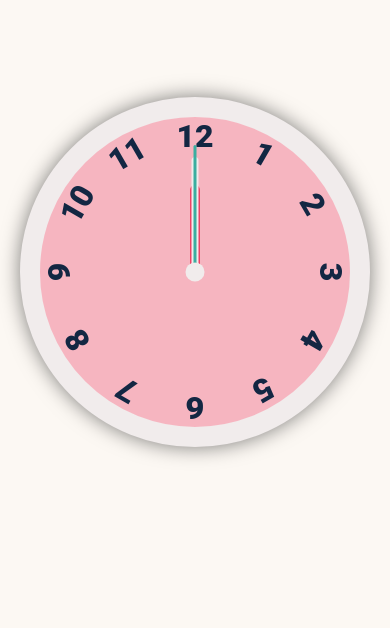
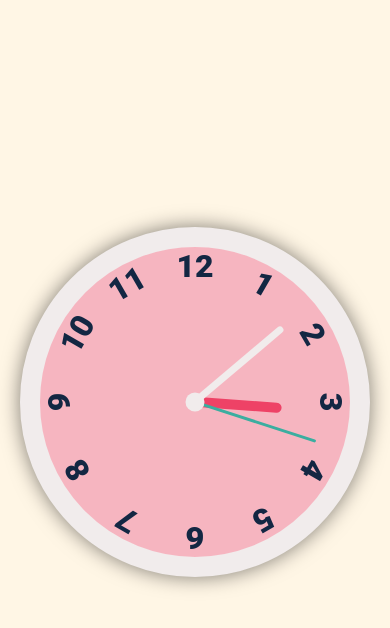
Before and after one commit to khadijaludhi/clock, a plain HTML site: page index.html in a window 390 px wide. Drawn offline with Linux system fonts and the light colour scheme.

Commit message:
updated Javascript and CSS

```diff
--- a/script.js
+++ b/script.js
@@ -0,0 +1,23 @@
+const hourHand = document.querySelector('[data-hour-hand]'); /* searches for an element that has the attribute data-hour-hand, the square brackets notation allows you to target an element based on a specific attribute */
+const minuteHand = document.querySelector('[data-minute-hand]');
+const secondHand = document.querySelector('[data-second-hand]');
+
+setInterval(setClock, 1000); /* calls the setClock function every 1000 milliseconds, ensures clock is updated every second */
+
+function setClock() {
+    const currentDate = new Date(); /*  object is created using the Date constructor to represent the current date and time.
+    When a constructor is called with new, it automatically creates and returns a new instance of the object type.*/
+    const secondsRatio = currentDate.getSeconds() / 60; /* gets the current seconds and divides it by 60 to get the ratio of the seconds */
+    const minutesRatio = (secondsRatio + currentDate.getMinutes()) / 60; /* gets the current minutes and adds the secondsRatio to it and divides it by 60 to get the ratio of the minutes */
+    const hoursRatio = (minutesRatio + currentDate.getHours()) / 12; /* gets the current hours and adds the minutesRatio to it and divides it by 12 to get the ratio of the hours */
+    /*Ratios are calculated for the seconds, minutes, and hours based on the current time. These ratios represent the fraction of a full rotation each hand should make.*/
+    setRotation(secondHand, secondsRatio); /* calls the setRotation function and passes in the secondHand and secondsRatio as arguments */
+    setRotation(minuteHand, minutesRatio); /* calls the setRotation function and passes in the minuteHand and minutesRatio as arguments */
+    setRotation(hourHand, hoursRatio); /* calls the setRotation function and passes in the hourHand and hoursRatio as arguments */
+}
+
+function setRotation(element, rotationRatio) { /* creates a function called setRotation that takes in two parameters, element (secondHand, minuteHand, hourHand elements in HTML) and rotationRatio */
+    element.style.setProperty('--rotation', rotationRatio * 360); /* sets the --rotation property of the element to the rotationRatio multiplied by 360 (to convert it into deg) */
+}
+
+setClock(); /* calls the setClock function, initializes clock's initial state */
--- a/style.css
+++ b/style.css
@@ -9,7 +9,7 @@
 /* this resets default box model behavior, eliminates any default spacing, and ensures consistent sizing and spacing across different elements on the page */
 
 body {
-    background: #fcf8f3;
+    background: #fff6e5;
     display: flex;
     justify-content: center;
     align-items: center;
@@ -147,9 +147,8 @@ body {
 /* media query medium screen size */
 @media (max-width: 1100px) {
     .clock {
-        max-width: 500px;
-        max-height: 500px;
-        margin-bottom: 300px;
+        max-width: 490px;
+        max-height: 490px;
     }
 
     .clock .number {
```
